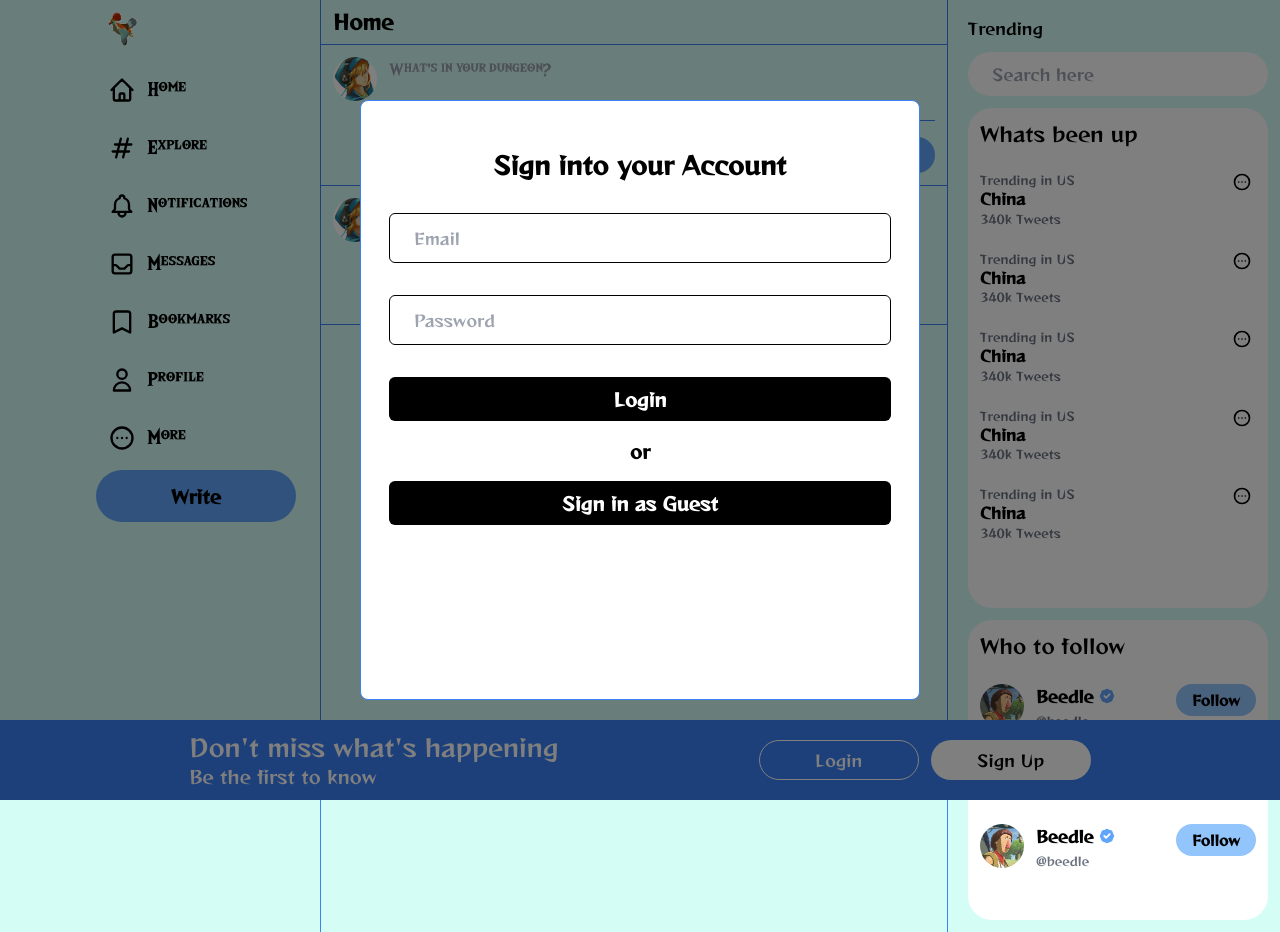
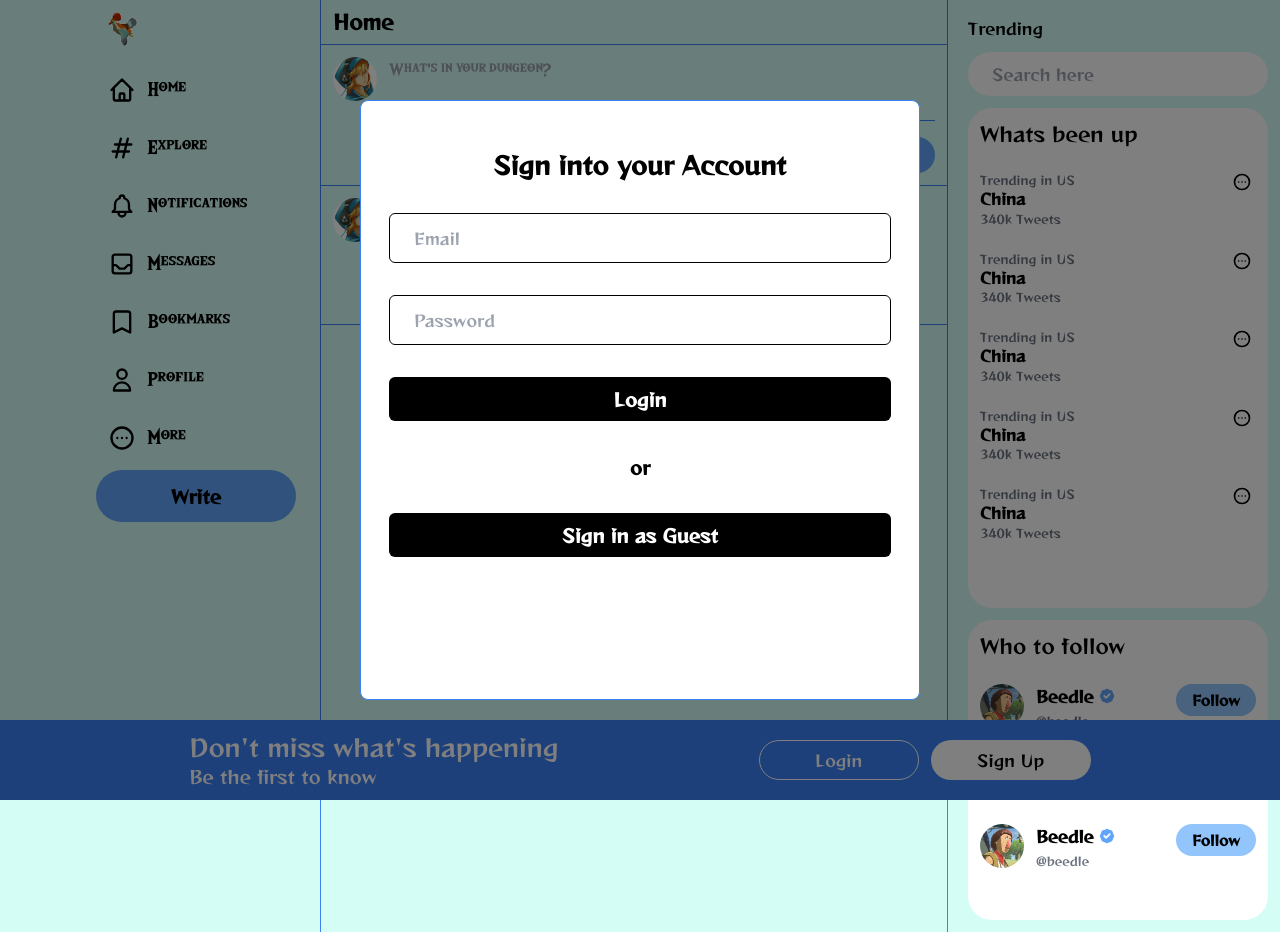
Before and after one commit to codingmster1/twitter_clone, a Next.js app: page / in a window 1280 px wide. Both pictures are taken after a click on the button "Login". Built offline with nearby package versions, Linux system fonts and the light colour scheme.

Commit message:
margin top for 'or' sign in options

```diff
--- a/components/modals/LoginModal.js
+++ b/components/modals/LoginModal.js
@@ -41,9 +41,9 @@ export default function LoginModal() {
                     text-lg p-2 mt-8 rounded-md">
                             Login
                         </button>
-                        <h1 className="text-center mt-4 font-bold font-Quest text-lg">or</h1>
+                        <h1 className="text-center mt-8 font-bold font-Quest text-lg">or</h1>
                         <button className="bg-black text-white w-full font-Quest font-bold
-                    text-lg p-2 rounded-md mt-4">
+                    text-lg p-2 rounded-md mt-8">
                             Sign in as Guest
                         </button>
 
```
